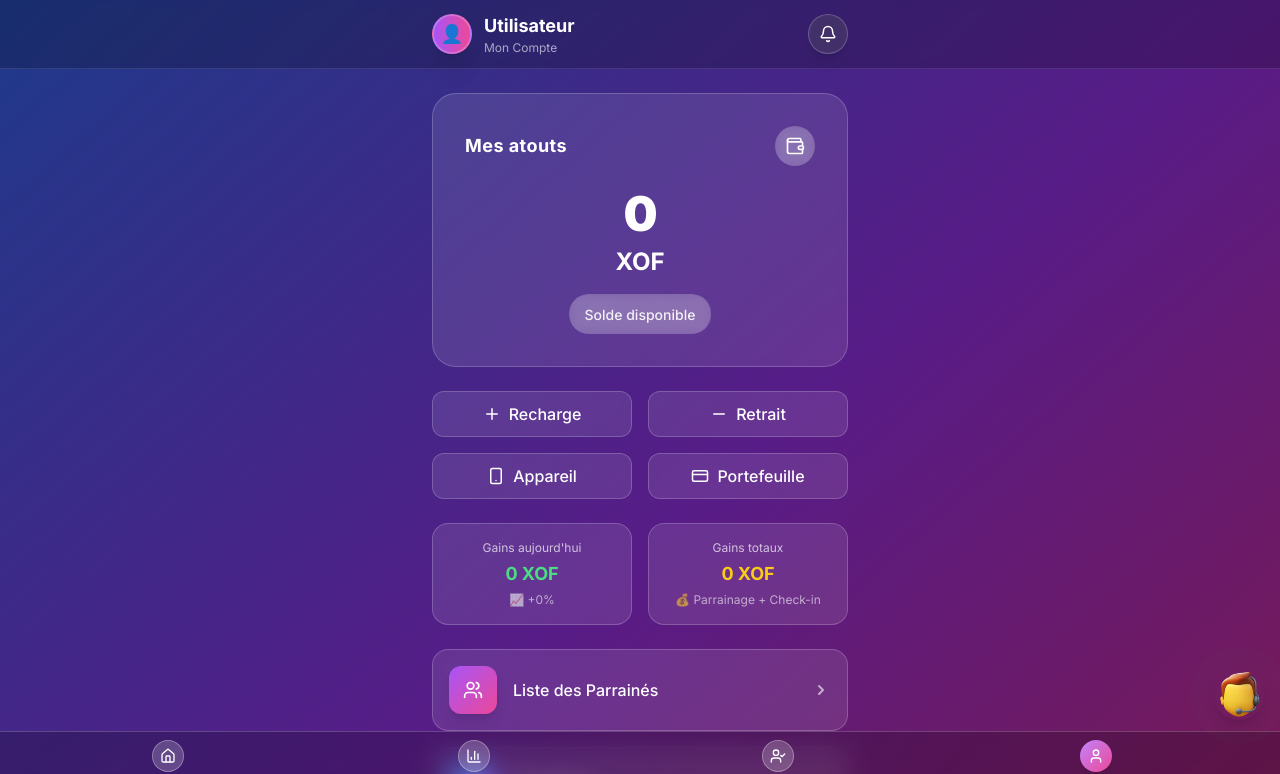
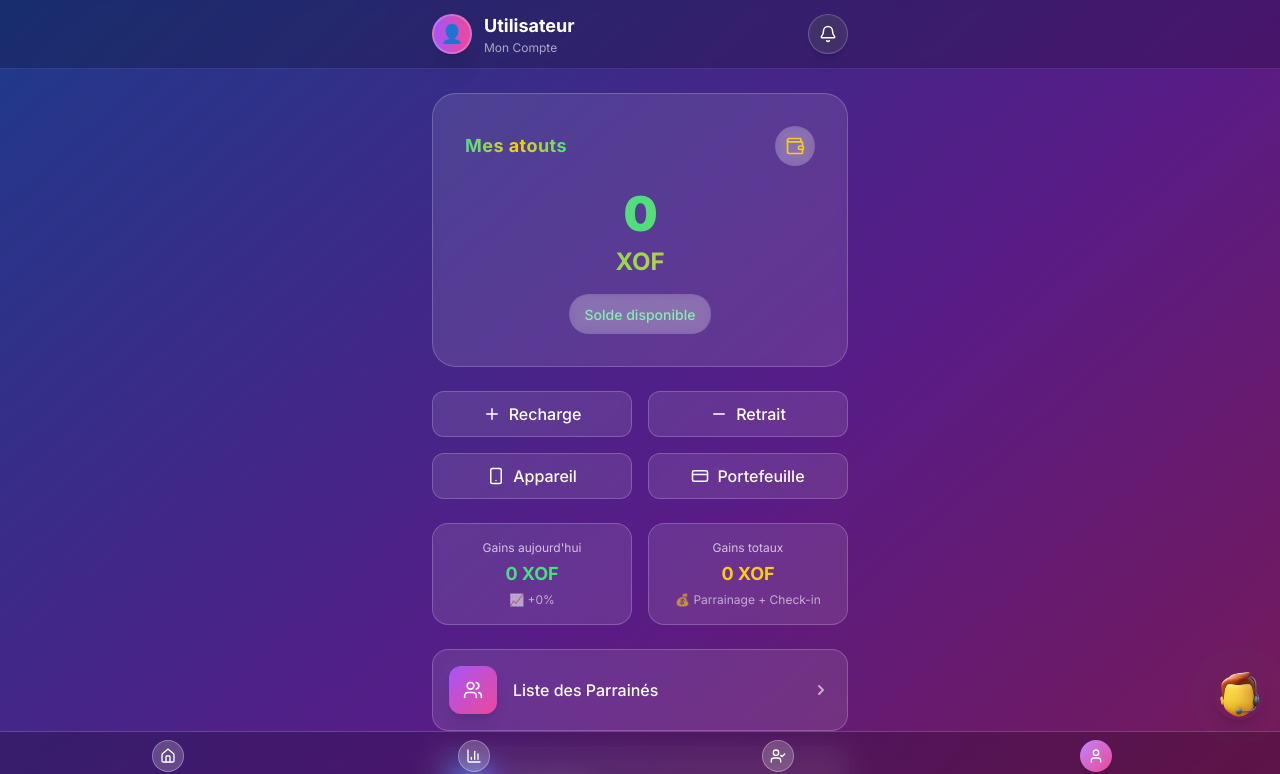
Before and after one commit to abdourrazak/PONY-invest, a Next.js app: page /compte in a window 1280 px wide. Shown: the top 774 px of the page. Built offline with nearby package versions, Linux system fonts and the light colour scheme; no server answers.

Commit message:
feat: Add green and yellow gradient colors to Mes atouts card

```diff
--- a/src/components/Compte/page.tsx
+++ b/src/components/Compte/page.tsx
@@ -125,24 +125,28 @@ export default function ComptePage() {
         <div className="bg-white/10 backdrop-blur-sm border border-white/20 rounded-3xl p-8">
           {/* Header */}
           <div className="flex items-center justify-between mb-6">
-            <h3 className="text-white text-lg font-bold tracking-wide">Mes atouts</h3>
+            <h3 className="text-lg font-bold tracking-wide bg-gradient-to-r from-green-400 via-yellow-400 to-green-400 bg-clip-text text-transparent">
+              Mes atouts
+            </h3>
             <div className="w-10 h-10 bg-white/20 backdrop-blur-sm rounded-full flex items-center justify-center">
-              <Wallet className="w-5 h-5 text-white" />
+              <Wallet className="w-5 h-5 text-yellow-400" />
             </div>
           </div>
 
           {/* Balance Display */}
           <div className="text-center mb-4">
-            <div className="text-white text-5xl font-black mb-2 tracking-tight">
+            <div className="text-5xl font-black mb-2 tracking-tight bg-gradient-to-r from-yellow-400 via-green-400 to-yellow-400 bg-clip-text text-transparent">
               <AnimatedBalance value={funds} suffix="" />
             </div>
-            <div className="text-white text-2xl font-bold">XOF</div>
+            <div className="text-2xl font-bold bg-gradient-to-r from-green-400 to-yellow-400 bg-clip-text text-transparent">
+              XOF
+            </div>
           </div>
 
           {/* Label */}
           <div className="text-center">
             <div className="inline-block bg-white/20 backdrop-blur-sm px-4 py-2 rounded-full">
-              <span className="text-white/90 text-sm font-medium">Solde disponible</span>
+              <span className="text-green-300 text-sm font-medium">Solde disponible</span>
             </div>
           </div>
         </div>
```
